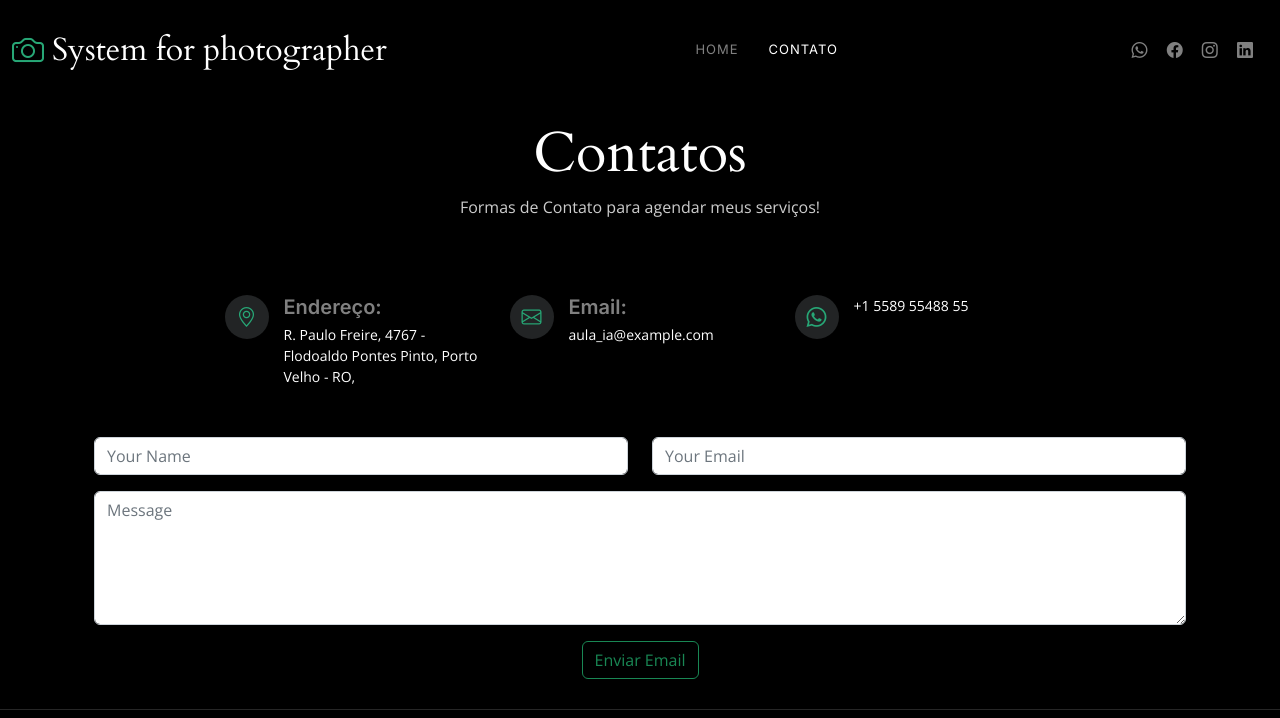
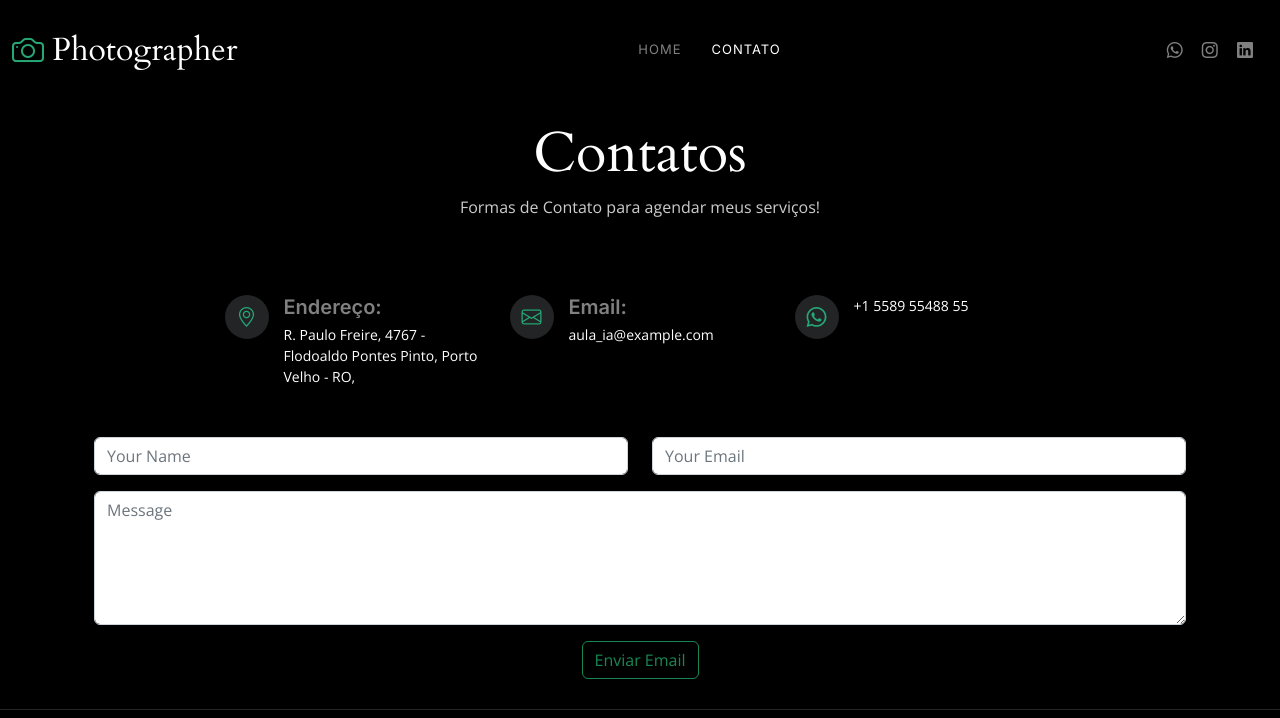
Before and after one commit to CarlosHrios/projetia, a plain HTML site: page contact.html in a window 1280 px wide. Drawn offline with nearby package versions, Linux system fonts and the light colour scheme.

Commit message:
Add files via upload

```diff
--- a/contact.html
+++ b/contact.html
@@ -47,7 +47,7 @@
         <!-- Uncomment the line below if you also wish to use an image logo -->
         <!-- <img src="assets/img/logo.png" alt=""> -->
         <i class="bi bi-camera"></i>
-        <h1>System for photographer</h1>
+        <h1>Photographer</h1>
       </a>
 
       <nav id="navbar" class="navbar">
@@ -59,7 +59,6 @@
 
       <div class="header-social-links">
         <a href="https://wa.me/5569992334637?text=Olá%20Clovis,%20vim%20agendar%20um%20trabalho%20de%20fotos!" class="facebook"><i class="bi bi-whatsapp"></i></a>
-        <a href="#" class="facebook"><i class="bi bi-facebook"></i></a>
         <a href="#" class="instagram"><i class="bi bi-instagram"></i></a>
         <a href="#" class="linkedin"><i class="bi bi-linkedin"></i></i></a>
       </div>
@@ -137,7 +136,6 @@
           <div class="my-3">
           </div>
             <div class="text-center bg"><button class="btn btn-outline-success" type="submit">Enviar Email</button>
-
             </div>
         </form>
           </div><!-- End Contact Form -->
```
Also changed, not shown: index.html (+1 -2 lines).
